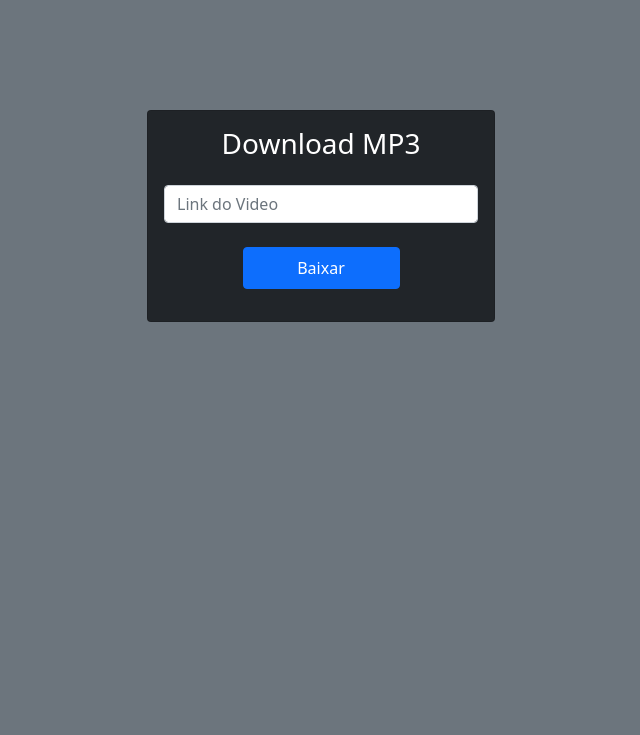
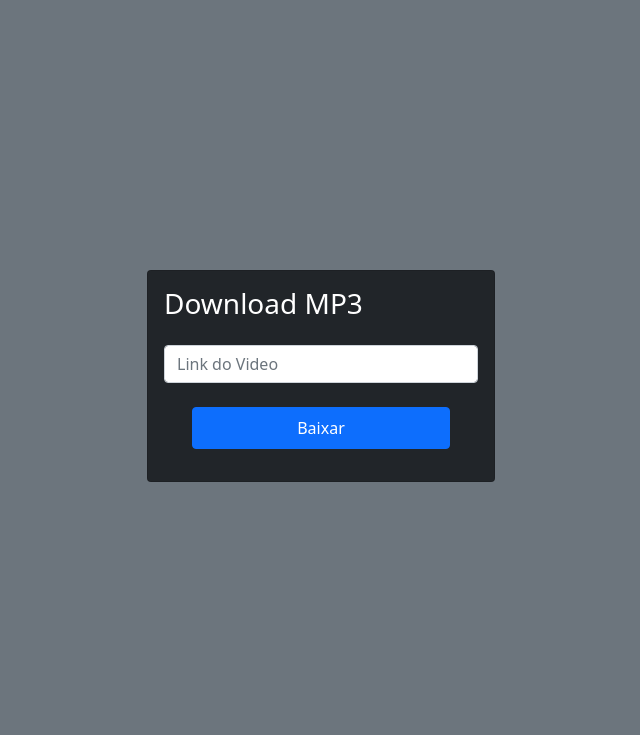
Before and after one commit to Leandro0O/downloadMP3, a Flask app: page / in a window 1280 px wide. Shown: the top 735 px of the page, without its empty margins (319-959 px from the left). Run offline with Flask 2, Linux system fonts and the light colour scheme.

Commit message:
Att layout

```diff
--- a/App/templates/index.html
+++ b/App/templates/index.html
@@ -3,25 +3,29 @@
 {% block content%}
 
 
-<main class="container">
-    <div class="row row-cols-1 row-cols-md-3 row-cols-sm-2 justify-content-center d-flex text-center" style="height: 50vh;">
-        <div class="col align-self-center ">
-
-            <div class="col">
-                <div class="card h-100 bg-dark text-white">
+<main class="container " >
+  <div class="row justify-content-center d-flex align-items-center" style="height: 90vh;">
+    <div class="col-lg-4 col-md-4 col-sm-6 col-12">
+      <div class="card  bg-dark text-white">
         <div class="card-body">
           <h3 class="card-title">Download MP3</h3>
           <p class="card-text">
           <form method="POST" action="{{url_for('download_file')}}" enctype="multipart/form-data">
             <input class="form-control my-4" type="text" placeholder="Link do Video" name="link">
-                            <button type="submit" class="btn btn-primary  w-50 p-2 ">Baixar</button>
+            <div class="row justify-content-center">
+              <div class="col-10">
+                <button type="submit" class="btn btn-primary w-100 p-2 ">Baixar</button>
+              </div>
+
+            </div>
+
           </form>
           </p>
         </div>
       </div>
     </div>
 
-        </div>
+
   </div>
 
 </main>
```
Lines whose indentation alone changed are shown as unchanged.
